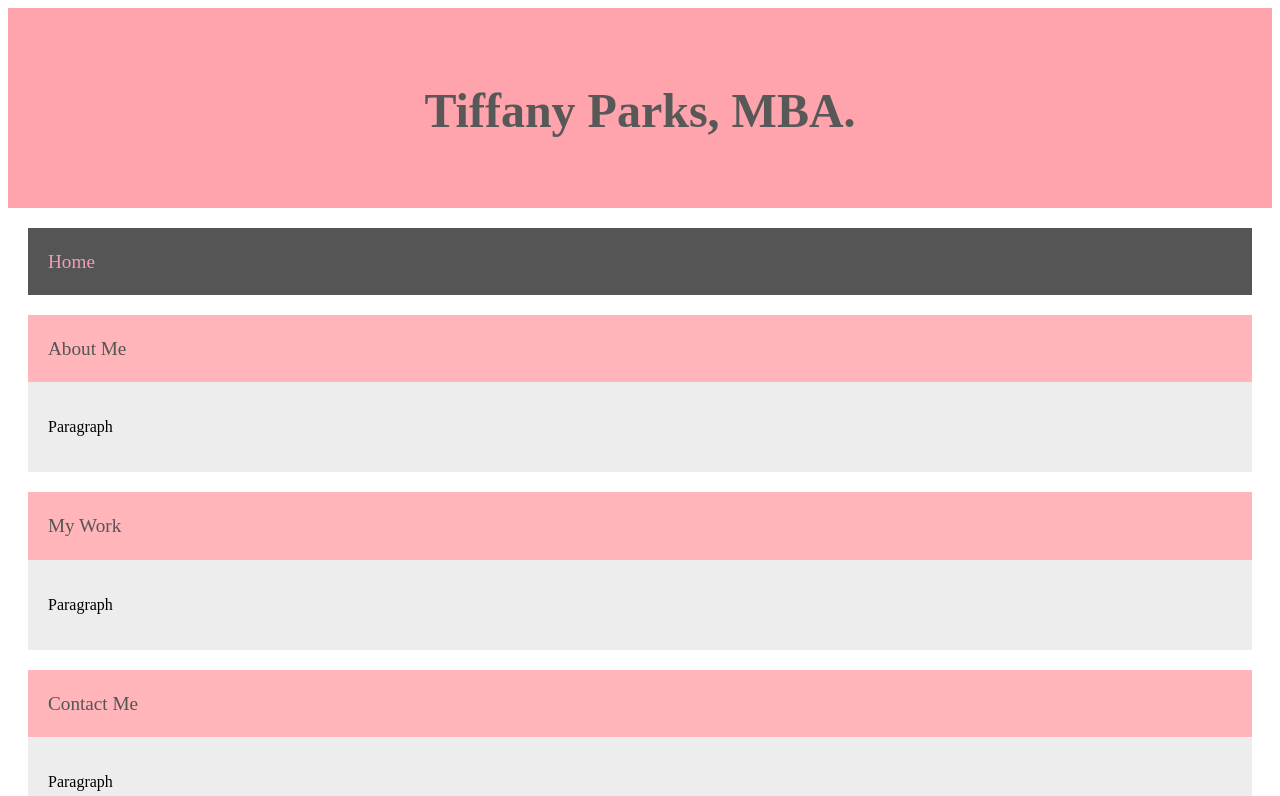
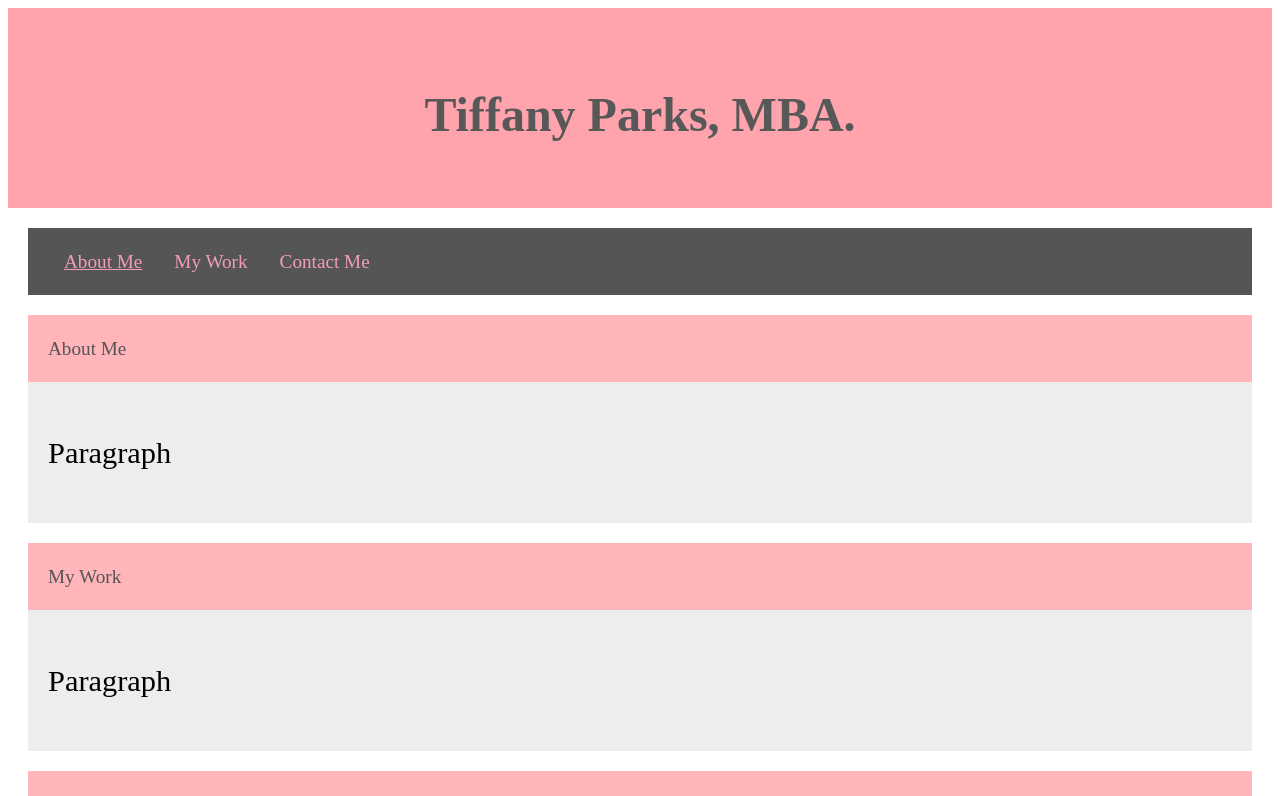
Before and after one commit to TiffanyParks/javascript_react_portfolio, a React (Create React App) app: page / in a window 1280 px wide. Shown: the top 796 px of the page. Built offline with nearby package versions, Linux system fonts and the light colour scheme.

Commit message:
added nav buttons

```diff
--- a/src/components/Navbar.js
+++ b/src/components/Navbar.js
@@ -21,7 +21,23 @@ const styles = {
 function Navbar() {
   return (
     <div style={styles.card}>
-      <div style={styles.heading}>Home</div>
+      <div style={styles.heading}>
+      <button type="button" className="btn toggle-btn" aria-pressed="true">
+          <span className="visually-hidden">Show </span>
+          <span>About Me</span>
+          <span className="visually-hidden"> card</span>
+        </button>
+        <button type="button" className="btn toggle-btn" aria-pressed="false">
+          <span className="visually-hidden">Show </span>
+          <span>My Work</span>
+          <span className="visually-hidden"> card</span>
+        </button>
+        <button type="button" className="btn toggle-btn" aria-pressed="false">
+          <span className="visually-hidden">Show </span>
+          <span>Contact Me</span>
+          <span className="visually-hidden"> card</span>
+        </button>
+      </div>
     </div>
   );
 }
--- a/src/index.js
+++ b/src/index.js
@@ -1,6 +1,7 @@
 import React from 'react';
 import ReactDOM from 'react-dom';
 import App from './App';
+import '../src/styles/index.css'
 
 const DATA =[
     {id: "card-0", name: "About Me"},
--- /dev/null
+++ b/src/styles/index.css
@@ -0,0 +1,92 @@
+*,
+*::before,
+*::after {
+    box-sizing: border-box;
+}
+
+*:focus {
+    outline: 3px dashed #228bec;
+    outline-offset: 0;
+}
+
+
+button {
+    border: none;
+    margin: 0;
+    padding: 0;
+    width: auto;
+    overflow: visible;
+    background: transparent;
+    color: inherit;
+    font: inherit;
+    line-height: normal;
+    -webkit-font-smoothing: inherit;
+    -moz-osx-font-smoothing: inherit;
+    appearance: none;
+}
+
+button::-moz-focus-inner {
+    border: 0;
+}
+
+button,
+optgroup,
+select {
+    font-family: inherit;
+    font-size: 100%;
+    line-height: 1.15;
+    margin: 0;
+}
+
+button {
+    overflow: visible;
+}
+
+.btn {
+    padding: 0.8rem 1rem 0.7rem;
+    /* border: 0.2rem solid #4d4d4d; */
+    cursor: pointer;
+    text-transform: capitalize;
+}
+
+.btn.toggle-btn {
+    border-width: 1px;
+}
+
+.btn.toggle-btn[aria-pressed="true"] {
+    text-decoration: underline;
+}
+
+/* .btn__filter {
+    border-color: lightgrey;
+  } */
+/* .btn__primary {
+    color: #fff;
+    background-color: #000;
+  } */
+/* .btn-group {
+    display: flex;
+    justify-content: space-between;
+  } */
+/* .btn-group > * {
+    flex: 1 1 49%;
+  } */
+/* .btn-group > * + * {
+    margin-left: 0.8rem;
+  } */
+.visually-hidden {
+    position: absolute !important;
+    height: 1px;
+    width: 1px;
+    overflow: hidden;
+    clip: rect(1px 1px 1px 1px);
+    clip: rect(1px, 1px, 1px, 1px);
+    white-space: nowrap;
+}
+
+@media screen and (min-width: 620px) {
+    body {
+        font-size: 1.9rem;
+        line-height: 1.31579;
+    }
+}
```
